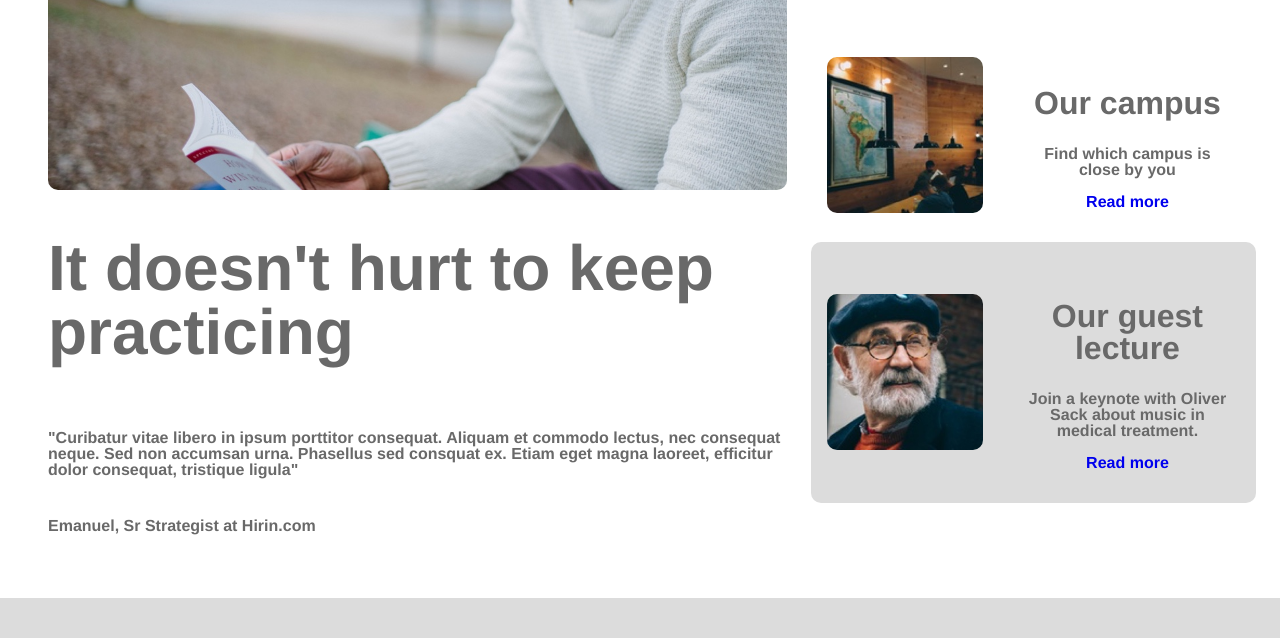
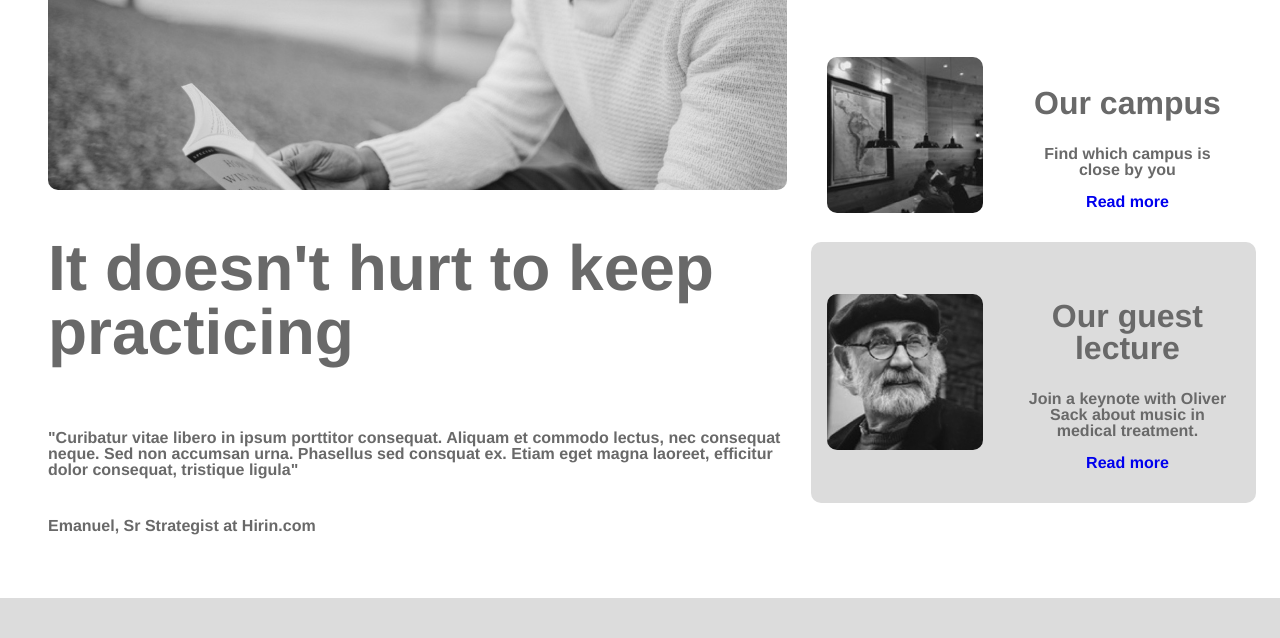
Before and after one commit to NilleHansen/Colmar-Academy, a plain HTML site: page index.html in a window 1280 px wide. Shown: the part 787-1425 px from the top of the page. Drawn offline with Linux system fonts and the light colour scheme.

Commit message:
11th commit

```diff
--- a/resources/css/style.css
+++ b/resources/css/style.css
@@ -161,6 +161,15 @@ div {
   box-shadow: 0px 0px 20px 0px;
   border-radius: 10px 10px;
 
+}
+
+img{
+  filter: grayscale(1);
+}
+
+img:hover{
+  filter: none;
+  transition: all 0.5s ease-in-out;
 }
 
 .phone-banner {
```
